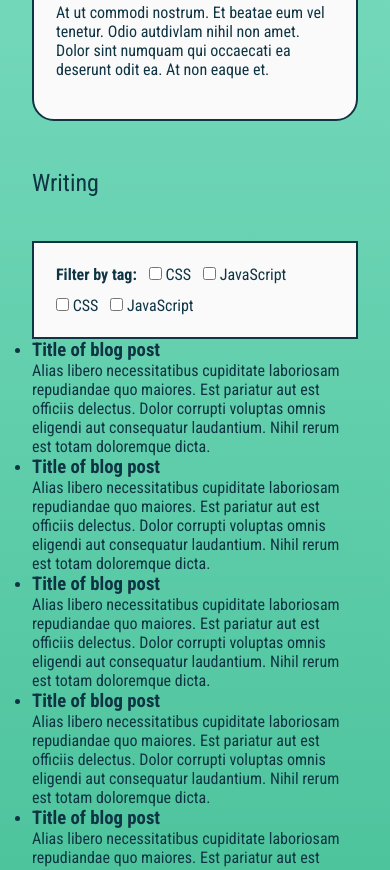
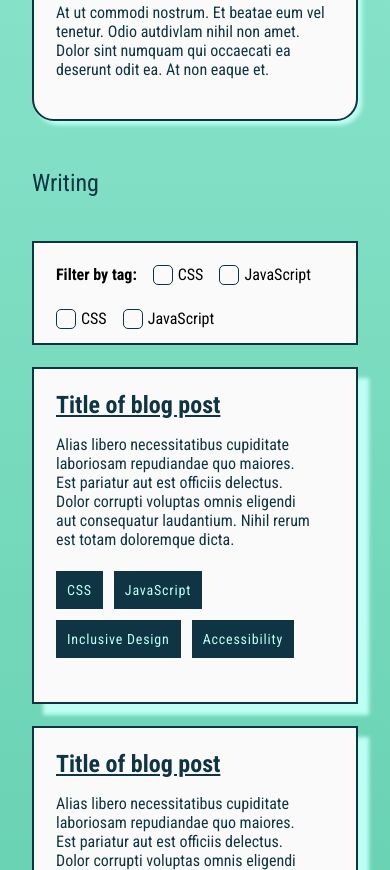
Before and after one commit to piguicorn/my-11ty-blog, an Eleventy site: page src/index.html in a window 390 px wide. Shown: the part 1767-2637 px from the top of the page. Built offline with nearby package versions, Linux system fonts and the light colour scheme; Eleventy itself is replaced by a stand-in of ours; files that its build step writes are made by us from their sources.

Commit message:
finishing homepage styles for mobile

```diff
--- a/src/css/footer.css
+++ b/src/css/footer.css
@@ -0,0 +1,15 @@
+footer {
+    background: linear-gradient(180deg, rgba(15, 52, 67, 0) 0%, #0F3443 13.02%);
+    border: 2px solid #0F3443;
+    margin-top: var(--large-margin);
+    padding: var(--large-margin);
+}
+
+footer p {
+    color: white;
+    text-align: center;
+}
+
+footer a {
+    color: var(--gradient-light-color);
+}
--- a/src/css/header.css
+++ b/src/css/header.css
@@ -30,8 +30,7 @@ header > nav > a {
 }
 
 header > nav > a:hover {
-    text-decoration: underline 2px;
-    text-decoration-color: var(--gradient-dark-color);
+    text-decoration: var(--text-decoration-underline);
 }
 
 header > nav > a:focus-visible {
@@ -39,7 +38,6 @@ header > nav > a:focus-visible {
 }
 
 header > nav > a:not(:first-child) {
-    color: var(--dark-blue);
     text-transform: uppercase;
 }
 
--- a/src/css/main.css
+++ b/src/css/main.css
@@ -7,10 +7,24 @@
 }
 
 body {
-    background: var(--gradient-light-color);  /* fallback for old browsers */
-    background: -webkit-linear-gradient(to bottom, var(--gradient-light-color), var(--gradient-dark-color));  /* Chrome 10-25, Safari 5.1-6 */
-    background: linear-gradient(to bottom, var(--gradient-light-color), var(--gradient-dark-color)); /* W3C, IE 10+/ Edge, Firefox 16+, Chrome 26+, Opera 12+, Safari 7+ */
+    background: var(--gradient-light-color);
+    /* fallback for old browsers */
+    background: -webkit-linear-gradient(to bottom, var(--gradient-light-color), var(--gradient-dark-color));
+    /* Chrome 10-25, Safari 5.1-6 */
+    background: linear-gradient(to bottom, var(--gradient-light-color), var(--gradient-dark-color));
+    /* W3C, IE 10+/ Edge, Firefox 16+, Chrome 26+, Opera 12+, Safari 7+ */
     min-height: 100vh;
+}
+
+input[type="checkbox"]:hover,
+input[type="checkbox"]+label:hover {
+    cursor: pointer;
+}
+
+h1, h2, h3, h4,
+p,
+a {
+    color: var(--dark-blue);
 }
 
 /* TODO: set limit width and a background for very big screens */
@@ -28,7 +42,6 @@ body {
 
 a.skip-link {
     display: block;
-    color: var(--dark-blue);
     background: var(--gradient-light-color);
     border: 15px double var(--dark-blue);
     padding: 20px;
@@ -41,7 +54,6 @@ main {
     margin-top: 5.43em;
     padding-inline: 2em;
     font-family: var(--roboto-condensed);
-    color: var(--dark-blue);
 }
 
 h1 {
@@ -49,7 +61,7 @@ h1 {
     line-height: 2.625rem;
 }
 
-h1 > span {
+h1>span {
     background-color: var(--heading-highlight);
 }
 
@@ -75,6 +87,7 @@ p.subheading {
     font-weight: 700;
 }
 
+/* ------------- Projects ------------- */
 .projects-list {
     margin-top: 2.75rem;
 }
@@ -84,10 +97,11 @@ p.subheading {
     margin-bottom: var(--regular-margin);
     border-radius: 22px;
     border: var(--wide-border);
-    position:relative;
+    position: relative;
+    box-shadow: 4px 4px 4px #BDFFF3;
 }
 
-article:focus-within {
+.projects-list article:focus-within {
     outline: 15px double var(--dark-blue);
 }
 
@@ -99,12 +113,6 @@ article:focus-within {
     border-bottom: var(--wide-border);
     background: no-repeat center url('https://external-content.duckduckgo.com/iu/?u=https%3A%2F%2Fi.pinimg.com%2Foriginals%2F85%2F31%2F49%2F853149a5ab057c1f2a962c9f131506ff.png&f=1&nofb=1&ipt=8ee866e18eabf4cb2a6b3e8eccdf340980a6d4e191fc94a73d369ba4b5604f5d&ipo=images');
     background-size: cover;
-    filter: grayscale(80%);
-}
-
-.projects-list article:hover .project-preview,
-.projects-list article:focus-within .project-preview {
-    filter: grayscale(0%);
 }
 
 .projects-list article .project-info {
@@ -117,14 +125,14 @@ article:focus-within {
 
 .projects-list article a {
     font-size: var(--slightly-over-regular-font-size);
-    text-decoration: none;
-    color: var(--dark-blue);
+    /*text-decoration: none;*/
 }
 
 .projects-list article:focus-within a,
 .projects-list article:hover a {
     outline: 0;
     background: var(--gradient-light-color);
+    text-decoration: none;
 }
 
 .projects-list article a::after {
@@ -133,6 +141,7 @@ article:focus-within {
     inset: 0;
 }
 
+/* ------------- Writing ------------- */
 .writing {
     margin-top: 48px;
 }
@@ -142,6 +151,7 @@ form.posts-filters {
     background: var(--white);
     border: var(--wide-border);
     padding: 1.375em;
+    padding-bottom: 0.375rem;
 }
 
 form.posts-filters fieldset {
@@ -149,7 +159,7 @@ form.posts-filters fieldset {
     display: flex;
 }
 
-form.posts-filters fieldset + fieldset {
+form.posts-filters fieldset+fieldset {
     margin-top: 1rem;
 }
 
@@ -168,13 +178,134 @@ form.posts-filters fieldset .options {
     gap: var(--short-margin);
 }
 
-form.posts-filters fieldset.tag {
+form.posts-filters fieldset.tag-filter {
     flex-wrap: wrap;
-    gap: 12px;
+    gap: 1rem;
 }
 
-@media (min-width: 600px) {
+form.posts-filters fieldset.tag-filter>div {
+    display: inline-flex;
+    align-items: center;
+    gap: 0.3125rem;
+    position: relative;
+    margin-bottom: 0.5rem;
+}
+
+form.posts-filters fieldset.tag-filter input[type="checkbox"] {
+    appearance: none;
+    width: var(--slightly-over-regular-font-size);
+    height: var(--slightly-over-regular-font-size);
+    border: var(--thin-border);
+    border-radius: 5px;
+    position: relative;
+}
+
+form.posts-filters fieldset.tag-filter input[type="checkbox"]::before {
+    content: "";
+    position: absolute;
+    inset: -0.75rem;
+}
+
+form.posts-filters fieldset.tag-filter input[type="checkbox"]:hover,
+form.posts-filters fieldset.tag-filter input[type="checkbox"]:focus-visible,
+form.posts-filters fieldset.tag-filter input[type="checkbox"]:checked {
+    background-color: var(--gradient-light-color);
+}
+
+form.posts-filters fieldset.tag-filter input[type="checkbox"]:checked::after {
+    content: "";
+    background: no-repeat center;
+    background-image: url("../images/x.svg");
+    position: absolute;
+    width: inherit;
+    height: inherit;
+}
+
+form.posts-filters fieldset.tag-filter input[type="checkbox"]:focus-visible {
+    outline: 2px solid var(--dark-blue);
+}
+
+form.posts-filters fieldset.tag-filter input[type="checkbox"]:hover+label {
+    text-decoration: var(--text-decoration-underline);
+}
+
+form.posts-filters fieldset.tag-filter input[type="checkbox"]:focus-visible+label {
+    outline: 5px double var(--dark-blue);
+}
+
+.writing .posts-list {
+    margin-top: var(--regular-margin);
+}
+
+.writing .posts-list article {
+    position: relative;
+    border: var(--wide-border);
+    padding: var(--regular-margin) var(--large-margin) var(--large-margin) var(--regular-margin);
+    margin-bottom: var(--regular-margin);
+    background-color: var(--white);
+    box-shadow: 11px 11px 4px #BDFFF3;
+    transition: box-shadow 0.5s;
+}
+
+.writing .posts-list article:hover {
+    box-shadow: none;
+}
+
+.writing .posts-list article:focus-within {
+    outline: 15px double var(--dark-blue);
+}
+
+.writing .posts-list article h3 {
+    margin-bottom: 1rem;
+}
+
+.writing .posts-list article a {
+    font-size: var(--blog-overview-heading);
+}
+
+.writing .posts-list article:focus-within a,
+.writing .posts-list article:hover a {
+    outline: 0;
+    background: var(--gradient-light-color);
+    text-decoration: none;
+}
+
+.writing .posts-list article a::after {
+    content: "";
+    position: absolute;
+    inset: 0;
+}
+
+.writing .posts-list article .tags-list {
+    display: flex;
+    flex-wrap: wrap;
+    margin-top: var(--regular-margin);
+    gap: var(--short-margin);
+    list-style: none;
+}
+
+.writing .posts-list article .tags-list li {
+    background-color: var(--dark-blue);
+    color: var(--gradient-light-color);
+    padding: var(--short-margin);
+    font-size: var(--small-font-size);
+    letter-spacing: 0.05rem;
+}
+
+/* ------------- Media Queries ------------- */
+@media (min-width: 900px) {
     .writing {
         margin-top: 0;
     }
 }
+
+@media not (pointer: coarse) {
+    .projects-list article .project-preview {
+        filter: grayscale(80%);
+    }
+
+    .projects-list article:hover .project-preview,
+    .projects-list article:focus-within .project-preview {
+        filter: grayscale(0%);
+    }
+}
--- a/src/css/variables.css
+++ b/src/css/variables.css
@@ -19,6 +19,8 @@
     --big-font-size: 1.75rem;
     --slightly-over-regular-font-size: 1.25rem; /* 20px */
     --small-font-size: 0.875rem;
+    --blog-overview-heading: 1.5rem;/* 24px */
+    --text-decoration-underline: underline 3px var(--gradient-dark-color);
     /* margins */
     --short-margin: 0.6875rem;
     --regular-margin: 1.375rem;
--- a/src/index.html
+++ b/src/index.html
@@ -20,9 +20,9 @@ layout: 'layouts/base.html'
 
         <hr class="thin-separator">
 
-        <section id="projects">
+        <section id="projects" aria-labelledby="h-projects">
             <!-- Projects -->
-            <h2>Projects</h2>
+            <h2 id="h-projects">Projects</h2>
 
             <div class="projects-list">
                 <article>
@@ -51,8 +51,8 @@ layout: 'layouts/base.html'
     </div>
 
     <!-- right side -->
-    <section id="writing" class="writing">
-        <h2>Writing</h2>
+    <section id="writing" class="writing" aria-labelledby="h-writing">
+        <h2 id="h-writing">Writing</h2>
 
         <form class="posts-filters">
             <!--
@@ -70,52 +70,55 @@ layout: 'layouts/base.html'
                 </div>
             </fieldset>
             -->
-            <fieldset class="tag">
+            <fieldset class="tag-filter">
                 <legend>Filter by tag:</legend>
                     <div>
-                        <input type="checkbox" id="css" name="css" value="css">
+                        <input type="checkbox" id="css" name="filters[]" value="css">
                         <label for="css">CSS</label>
                     </div>
                     <div>
-                        <input type="checkbox" id="javascript" name="javascript" value="javascript">
+                        <input type="checkbox" id="javascript" name="filters[]" value="javascript">
                         <label for="javascript">JavaScript</label>
                     </div>
                     <div>
-                        <input type="checkbox" id="css1" name="css1" value="css1">
+                        <input type="checkbox" id="css1" name="filters[]" value="css1">
                         <label for="css1">CSS</label>
                     </div>
                     <div>
-                        <input type="checkbox" id="javascript1" name="javascript1" value="javascript">
+                        <input type="checkbox" id="javascript1" name="filters[]" value="javascript">
                         <label for="javascript1">JavaScript</label>
                     </div>
             </fieldset>
         </form>
 
-        <ul>
-            <li>
-                <h3>Title of blog post</h3>
+        <div class="posts-list">
+            <article>
+                <h3><a href="#">Title of blog post</a></h3>
                 <p>Alias libero necessitatibus cupiditate laboriosam repudiandae quo maiores. Est pariatur aut est officiis delectus. Dolor corrupti voluptas omnis eligendi aut consequatur laudantium. Nihil rerum est totam doloremque dicta.</p>
-            </li>
+                <ul class="tags-list">
+                    <li>CSS</li>
+                    <li>JavaScript</li>
+                    <li>Inclusive Design</li>
+                    <li>Accessibility</li>
+                </ul>
+            </article>
+            <article>
+                <h3><a href="#">Title of blog post</a></h3>
+                <p>Alias libero necessitatibus cupiditate laboriosam repudiandae quo maiores. Est pariatur aut est officiis delectus. Dolor corrupti voluptas omnis eligendi aut consequatur laudantium. Nihil rerum est totam doloremque dicta.</p>
+            </article>
+            <article>
+                <h3><a href="#">Title of blog post</a></h3>
+                <p>Alias libero necessitatibus cupiditate laboriosam repudiandae quo maiores. Est pariatur aut est officiis delectus. Dolor corrupti voluptas omnis eligendi aut consequatur laudantium. Nihil rerum est totam doloremque dicta.</p>
+            </article>
+            <article>
+                <h3><a href="#">Title of blog post</a></h3>
+                <p>Alias libero necessitatibus cupiditate laboriosam repudiandae quo maiores. Est pariatur aut est officiis delectus. Dolor corrupti voluptas omnis eligendi aut consequatur laudantium. Nihil rerum est totam doloremque dicta.</p>
+            </article>
+            <article>
+                <h3><a href="#">Title of blog post</a></h3>
+                <p>Alias libero necessitatibus cupiditate laboriosam repudiandae quo maiores. Est pariatur aut est officiis delectus. Dolor corrupti voluptas omnis eligendi aut consequatur laudantium. Nihil rerum est totam doloremque dicta.</p>
+            </article>
+        </div>
 
-            <li>
-                <h3>Title of blog post</h3>
-                <p>Alias libero necessitatibus cupiditate laboriosam repudiandae quo maiores. Est pariatur aut est officiis delectus. Dolor corrupti voluptas omnis eligendi aut consequatur laudantium. Nihil rerum est totam doloremque dicta.</p>
-            </li>
-
-            <li>
-                <h3>Title of blog post</h3>
-                <p>Alias libero necessitatibus cupiditate laboriosam repudiandae quo maiores. Est pariatur aut est officiis delectus. Dolor corrupti voluptas omnis eligendi aut consequatur laudantium. Nihil rerum est totam doloremque dicta.</p>
-            </li>
-
-            <li>
-                <h3>Title of blog post</h3>
-                <p>Alias libero necessitatibus cupiditate laboriosam repudiandae quo maiores. Est pariatur aut est officiis delectus. Dolor corrupti voluptas omnis eligendi aut consequatur laudantium. Nihil rerum est totam doloremque dicta.</p>
-            </li>
-
-            <li>
-                <h3>Title of blog post</h3>
-                <p>Alias libero necessitatibus cupiditate laboriosam repudiandae quo maiores. Est pariatur aut est officiis delectus. Dolor corrupti voluptas omnis eligendi aut consequatur laudantium. Nihil rerum est totam doloremque dicta.</p>
-            </li>
-        </ul>
     </section>
 </main>
```
Also changed, not shown: src/images/x.svg (added).
